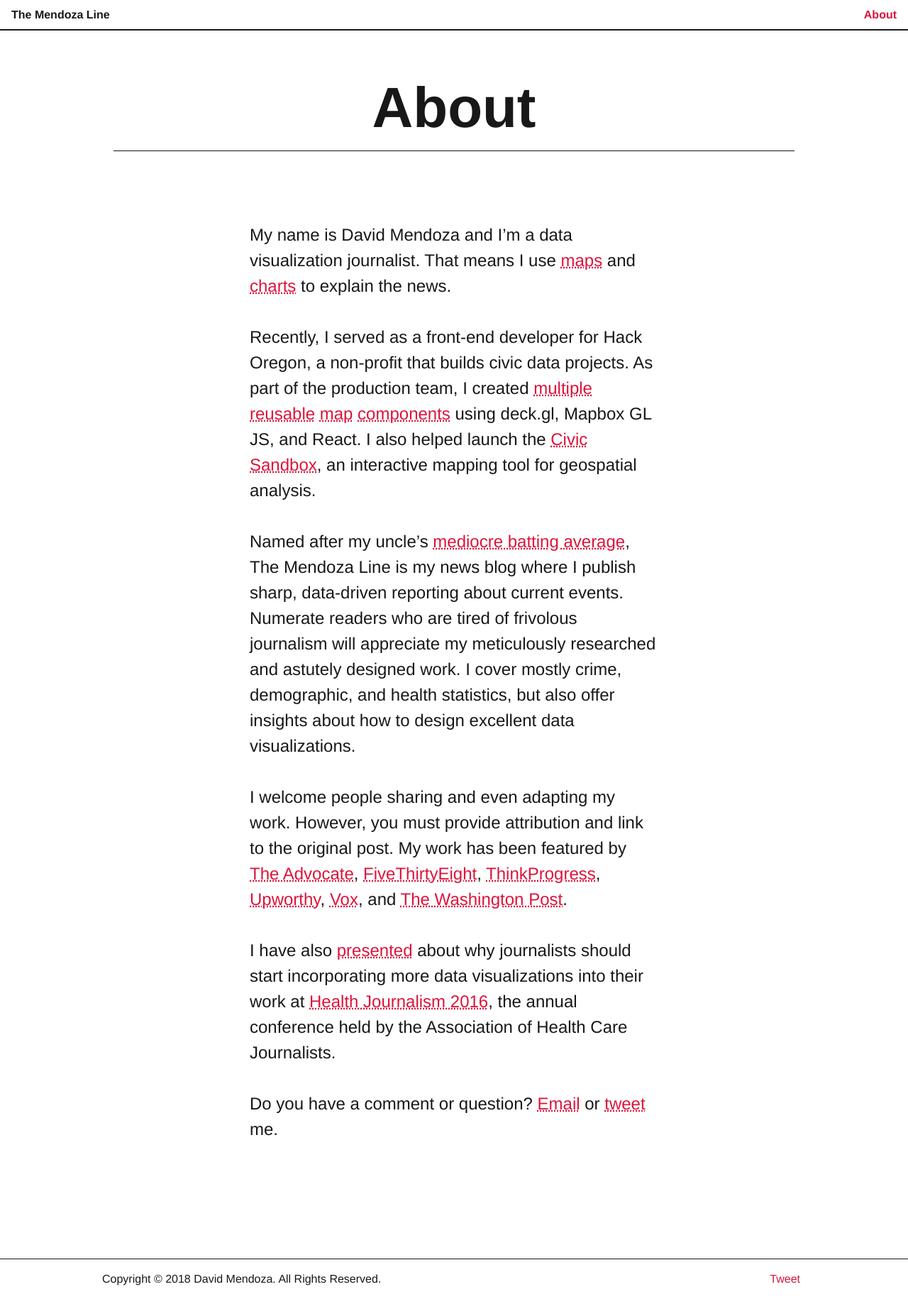
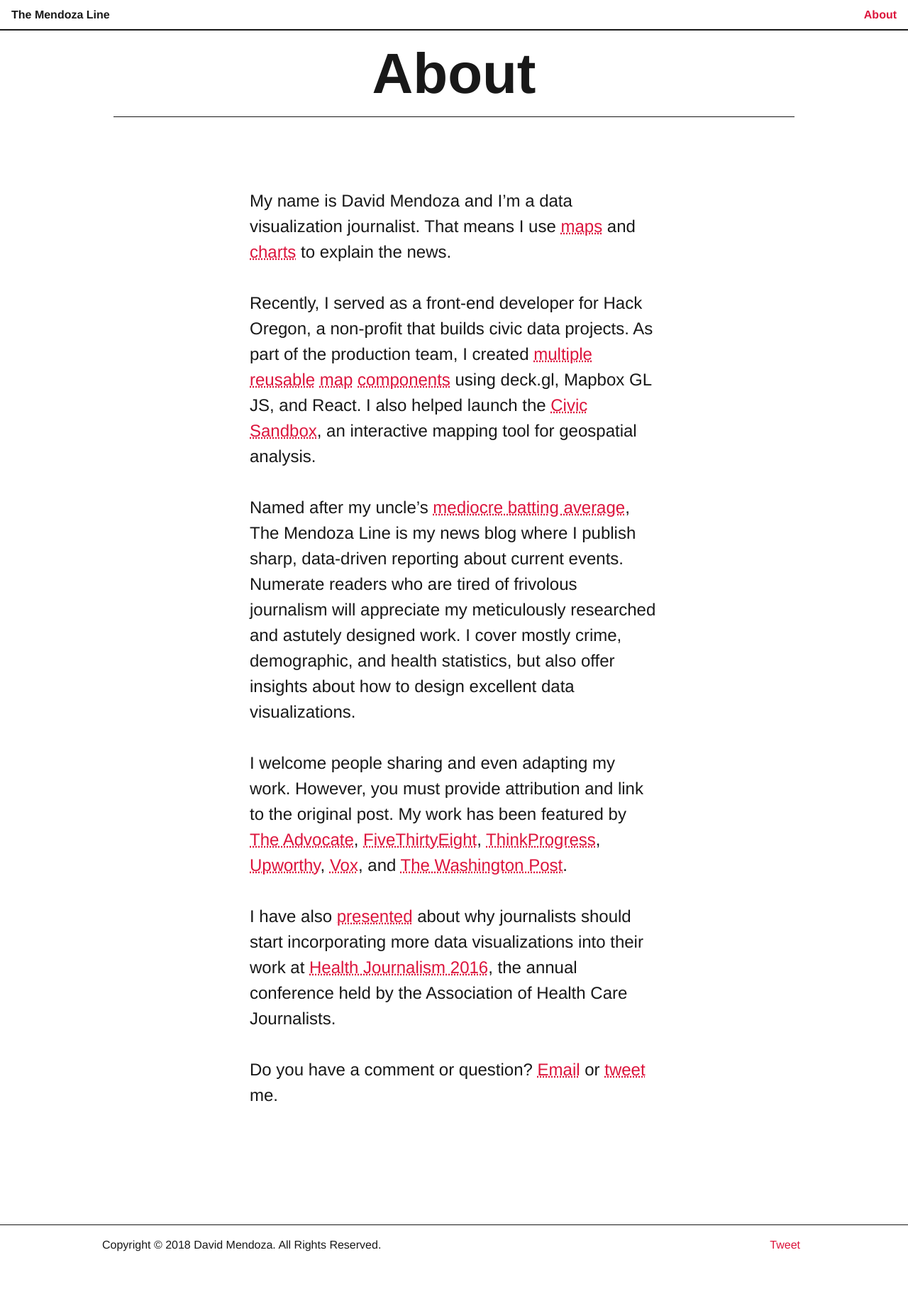
Before and after one commit to mendozaline/mendozaline.github.io, a Jekyll site: the page built from about.md, in a window 1280 px wide. Shown: the whole page at 71% size. Built offline with Jekyll 4.4.1, drawn with Linux system fonts in a browser that asks for light colours; comment, search, counter and statistics services are not loaded; after the commit the page ends 1782 px from its top, so only the background shows below that.

Commit message:
Adjust header margin

```diff
--- a/_sass/_base.scss
+++ b/_sass/_base.scss
@@ -3,7 +3,7 @@
 */
 
 * {
-// border: 0.5px solid black;
+ //border: 0.1px solid rgba(220,20,60,0.5);
  box-sizing: border-box !important;
  margin: 0;
 }
--- a/_sass/_utilities.scss
+++ b/_sass/_utilities.scss
@@ -2,7 +2,7 @@
 .h0 {
   font-size: $h0-mobile;
   line-height: 1.0125;
-  margin-top: 0.85em;
+  margin-top: 0.25em;
   word-wrap: break-word;
 
   @media (min-width: $breakpoint-lg) {
```
